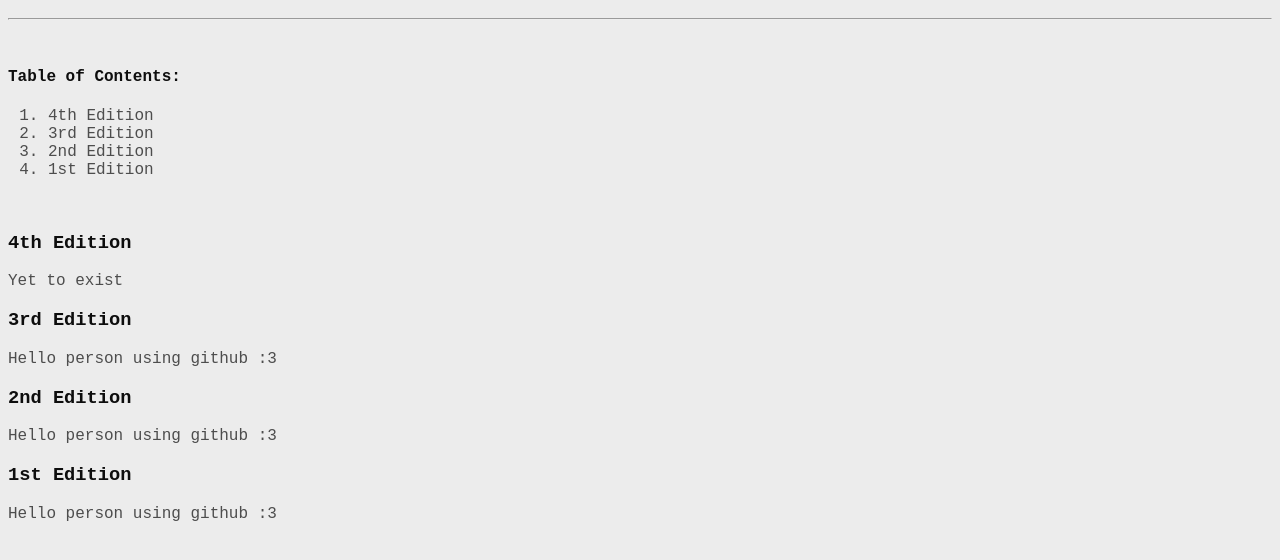
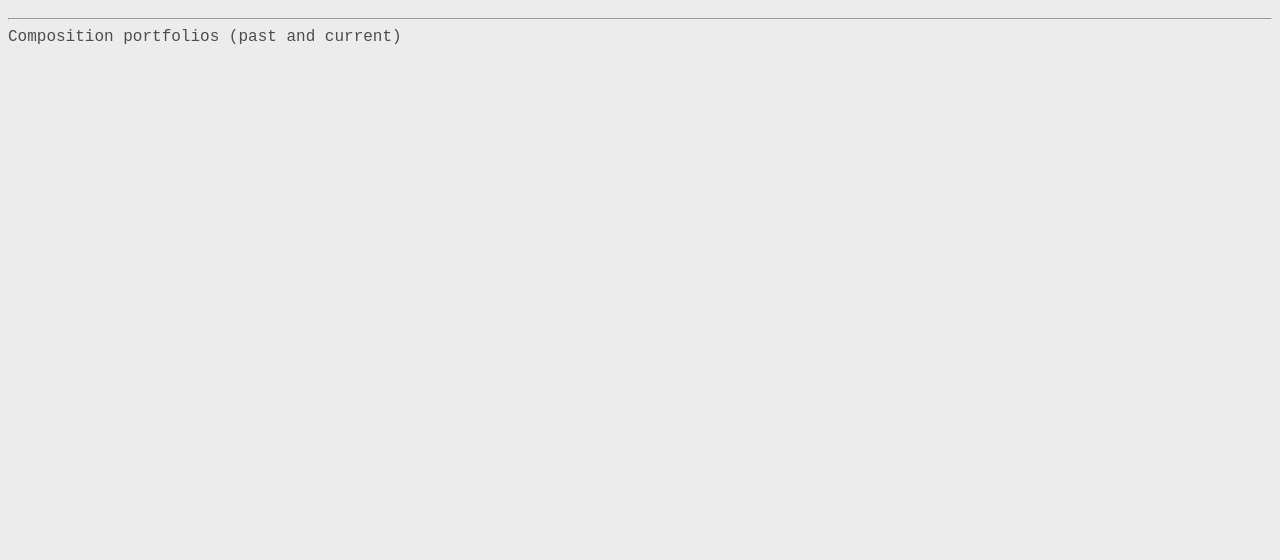
Before and after one commit to Tariselan/compportf, a plain HTML site: page index.html in a window 1280 px wide. Shown: the part 48-608 px from the top of the page. Drawn offline with Linux system fonts and the light colour scheme.

Commit message:
better now :3

```diff
--- a/index.html
+++ b/index.html
@@ -6,25 +6,6 @@
     <body>
         <h1>Composition Portfolio</h1>
         <hr>
-        <br>
-        <h4>Table of Contents:</h4>
-        <ol>
-            <li>4th Edition</li>
-            <li>3rd Edition</li>
-            <li>2nd Edition</li>
-            <li>1st Edition</li>
-        </ol>
-        <br>
-        <h3>4th Edition</h3>
-        <object data="fourth.pdf" type="application/pdf" width="85%" height="60%">Yet to exist</object>
-        <br>
-        <h3>3rd Edition</h3>
-        <object data="third.pdf" type="application/pdf" width="85%" height="60%" >Hello person using github :3</object>
-        <br>
-        <h3>2nd Edition</h3>
-        <object data="second.pdf" type="application/pdf" width="85%" height="60%" >Hello person using github :3</object>
-        <br>
-        <h3>1st Edition</h3>
-        <object data="first.pdf" type="application/pdf" width="85%" height="60%" >Hello person using github :3</object>
+        Composition portfolios (past and current)
     </body>
 </html>
```
Also changed, not shown: compport/edition1.html (added, +11 -0 lines), 6 other files.
